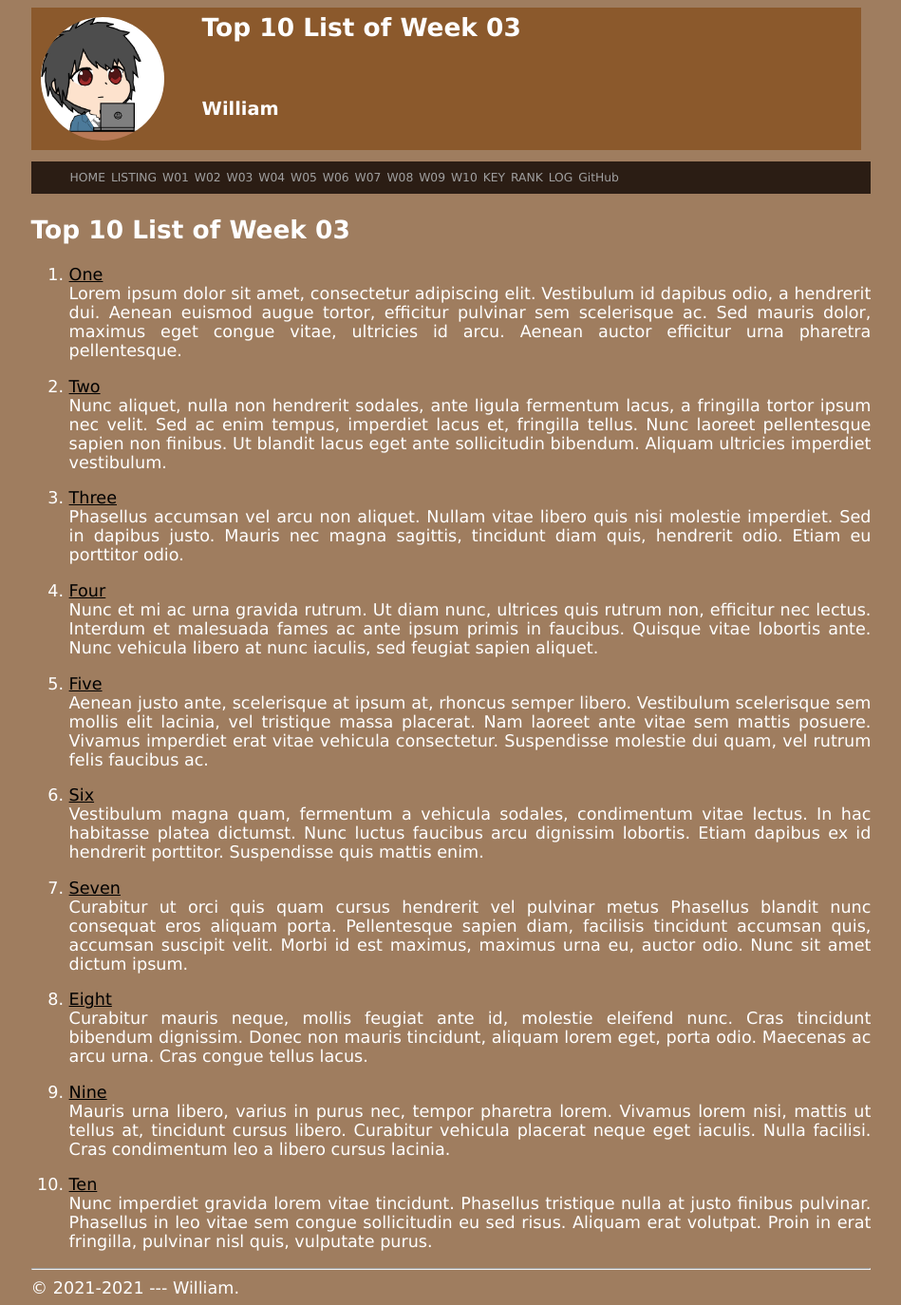
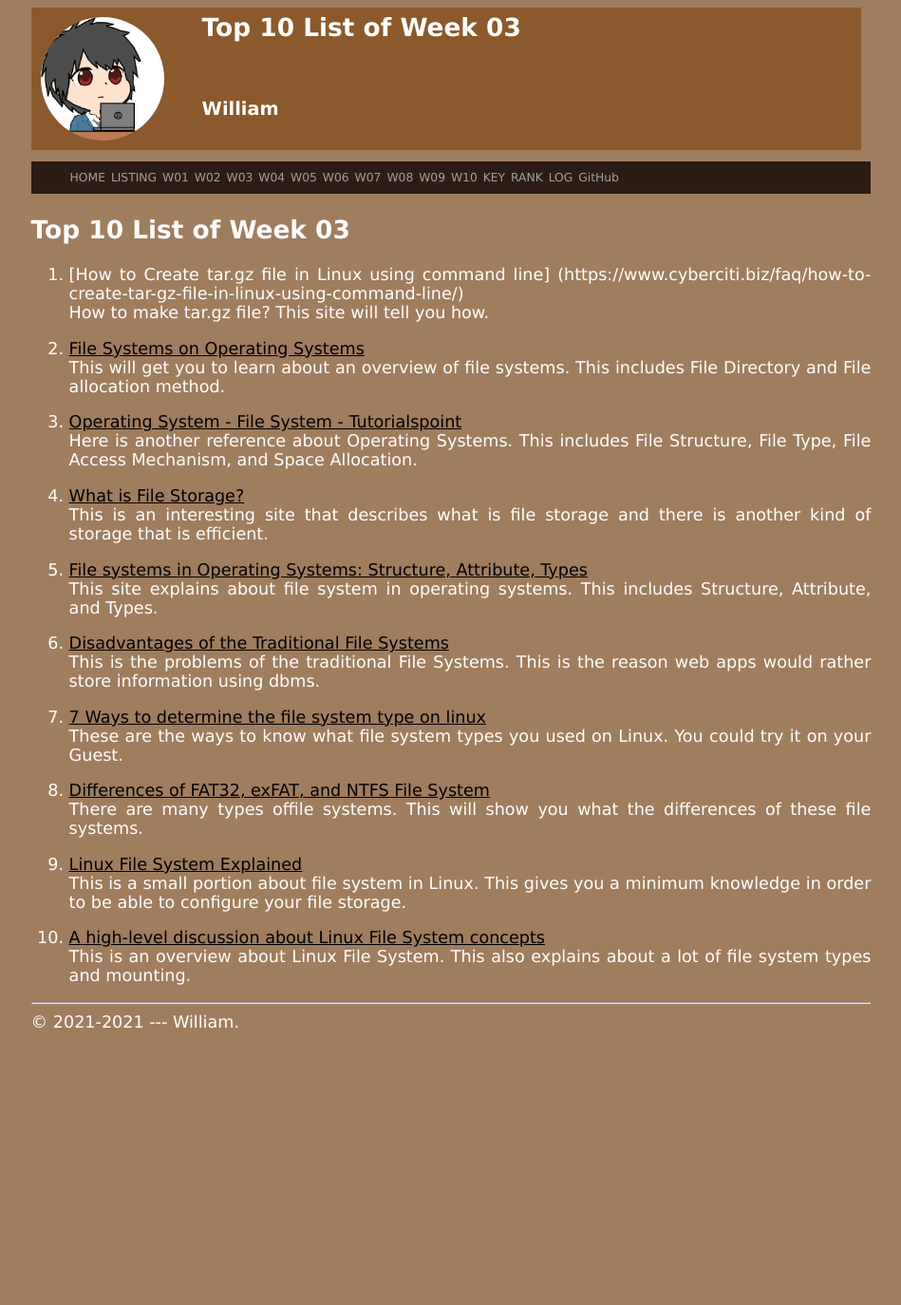
Before and after one commit to Hori75/os211, a Jekyll site: the page built from w03.md, in a window 1280 px wide. Shown: the whole page at 95% size, without its empty margins (165-1114 px from the left). Built offline with Jekyll 4.4.1, drawn with Linux system fonts in a browser that asks for light colours; our own code applies the rules of GitHub Pages for plain Markdown files; after the commit the page ends 1094 px from its top, so only the background shows below that.

Commit message:
Week 03 assignments Hori75

```diff
--- a/TXT/mylog.txt
+++ b/TXT/mylog.txt
@@ -17,3 +17,7 @@
 ZCZC W02 180 L21 Reading OS Slides and Week 2 slides
 ZCZC W02 180 L05 Finding related sites for Top 10 Week 2
 ZCZC W02 180 L03 Week 2 related tasks
+ZCZC W03 80 L04 Week 3 Zoom Meeting
+ZCZC W03 180 L21 Reading OS Slides and Week 3 slides
+ZCZC W03 180 L05 Finding related sites for Top 10 Week 3
+ZCZC W03 180 L03 Week 3 related task
--- a/TXT/myrank.txt
+++ b/TXT/myrank.txt
@@ -1,3 +1,7 @@
 # Top 10 Rank
 ZCZC W01 jojonicho
 ZCZC W01 IoriU
+ZCZC W01 irfancen
+ZCZC W02 jojonicho
+ZCZC W02 irfancen
+ZCZC W02 kalEL2001
--- a/w03.md
+++ b/w03.md
@@ -5,72 +5,32 @@
 
 # Top 10 List of Week 03
 
-1. [One](https://en.wikipedia.org/wiki/1)<br>
-Lorem ipsum dolor sit amet, consectetur adipiscing elit.
-Vestibulum id dapibus odio, a hendrerit dui.
-Aenean euismod augue tortor, efficitur pulvinar sem scelerisque ac.
-Sed mauris dolor, maximus eget congue vitae, ultricies id arcu.
-Aenean auctor efficitur urna pharetra pellentesque.
+1. [How to Create tar.gz file in Linux using command line] (https://www.cyberciti.biz/faq/how-to-create-tar-gz-file-in-linux-using-command-line/) <br>
+How to make tar.gz file? This site will tell you how.
 
-2. [Two](https://en.wikipedia.org/wiki/2)<br>
-Nunc aliquet, nulla non hendrerit sodales, ante ligula fermentum lacus, a fringilla tortor ipsum nec velit.
-Sed ac enim tempus, imperdiet lacus et, fringilla tellus.
-Nunc laoreet pellentesque sapien non finibus.
-Ut blandit lacus eget ante sollicitudin bibendum.
-Aliquam ultricies imperdiet vestibulum.
+2. [File Systems on Operating Systems](https://www.geeksforgeeks.org/file-systems-in-operating-system/)<br>
+This will get you to learn about an overview of file systems. This includes File Directory and File allocation method.
 
-3. [Three](https://en.wikipedia.org/wiki/3)<br>
-Phasellus accumsan vel arcu non aliquet.
-Nullam vitae libero quis nisi molestie imperdiet.
-Sed in dapibus justo.
-Mauris nec magna sagittis, tincidunt diam quis, hendrerit odio.
-Etiam eu porttitor odio.
+3. [Operating System - File System - Tutorialspoint](https://www.tutorialspoint.com/operating_system/os_file_system.htm)<br>
+Here is another reference about Operating Systems. This includes File Structure, File Type, File Access Mechanism, and Space Allocation.
 
-4. [Four](https://en.wikipedia.org/wiki/4)<br>
-Nunc et mi ac urna gravida rutrum.
-Ut diam nunc, ultrices quis rutrum non, efficitur nec lectus.
-Interdum et malesuada fames ac ante ipsum primis in faucibus.
-Quisque vitae lobortis ante.
-Nunc vehicula libero at nunc iaculis, sed feugiat sapien aliquet.
+4. [What is File Storage?](https://www.ibm.com/cloud/learn/file-storage#toc-what-is-fi-HF3omDJJ)<br>
+This is an interesting site that describes what is file storage and there is another kind of storage that is efficient.
 
-5. [Five](https://en.wikipedia.org/wiki/5)<br>
-Aenean justo ante, scelerisque at ipsum at, rhoncus semper libero.
-Vestibulum scelerisque sem mollis elit lacinia, vel tristique massa placerat.
-Nam laoreet ante vitae sem mattis posuere.
-Vivamus imperdiet erat vitae vehicula consectetur.
-Suspendisse molestie dui quam, vel rutrum felis faucibus ac.
+5. [File systems in Operating Systems: Structure, Attribute, Types](https://www.guru99.com/file-systems-operating-system.html)<br>
+This site explains about file system in operating systems. This includes Structure, Attribute, and Types.
 
-6. [Six](https://en.wikipedia.org/wiki/6)<br>
-Vestibulum magna quam, fermentum a vehicula sodales, condimentum vitae lectus.
-In hac habitasse platea dictumst.
-Nunc luctus faucibus arcu dignissim lobortis.
-Etiam dapibus ex id hendrerit porttitor.
-Suspendisse quis mattis enim.
+6. [Disadvantages of the Traditional File Systems](https://www.tutorialcup.com/dbms/file-processing-system.htm)<br>
+This is the problems of the traditional File Systems. This is the reason web apps would rather store information using dbms.
 
-7. [Seven](https://en.wikipedia.org/wiki/7)<br>
-Curabitur ut orci quis quam cursus hendrerit vel pulvinar metus
-Phasellus blandit nunc consequat eros aliquam porta.
-Pellentesque sapien diam, facilisis tincidunt accumsan quis, accumsan suscipit velit.
-Morbi id est maximus, maximus urna eu, auctor odio.
-Nunc sit amet dictum ipsum.
+7. [7 Ways to determine the file system type on linux](https://www.tecmint.com/find-linux-filesystem-type/)<br>
+These are the ways to know what file system types you used on Linux. You could try it on your Guest.
 
-8. [Eight](https://en.wikipedia.org/wiki/8)<br>
-Curabitur mauris neque, mollis feugiat ante id, molestie eleifend nunc.
-Cras tincidunt bibendum dignissim.
-Donec non mauris tincidunt, aliquam lorem eget, porta odio.
-Maecenas ac arcu urna.
-Cras congue tellus lacus.
+8. [Differences of FAT32, exFAT, and NTFS File System](https://www.tecmint.com/find-linux-filesystem-type/)<br>
+There are many types offile systems. This will show you what the differences of these file systems.
 
-9. [Nine](https://en.wikipedia.org/wiki/9)<br>
-Mauris urna libero, varius in purus nec, tempor pharetra lorem.
-Vivamus lorem nisi, mattis ut tellus at, tincidunt cursus libero.
-Curabitur vehicula placerat neque eget iaculis.
-Nulla facilisi.
-Cras condimentum leo a libero cursus lacinia.
+9. [Linux File System Explained](https://www.tecmint.com/linux-file-system-explained/)<br>
+This is a small portion about file system in Linux. This gives you a minimum knowledge in order to be able to configure your file storage.
 
-10. [Ten](https://en.wikipedia.org/wiki/10)<br>
-Nunc imperdiet gravida lorem vitae tincidunt.
-Phasellus tristique nulla at justo finibus pulvinar.
-Phasellus in leo vitae sem congue sollicitudin eu sed risus.
-Aliquam erat volutpat.
-Proin in erat fringilla, pulvinar nisl quis, vulputate purus.
+10. [A high-level discussion about Linux File System concepts](https://opensource.com/life/16/10/introduction-linux-filesystems)<br>
+This is an overview about Linux File System. This also explains about a lot of file system types and mounting.
```
Also changed, not shown: 4 other files.
